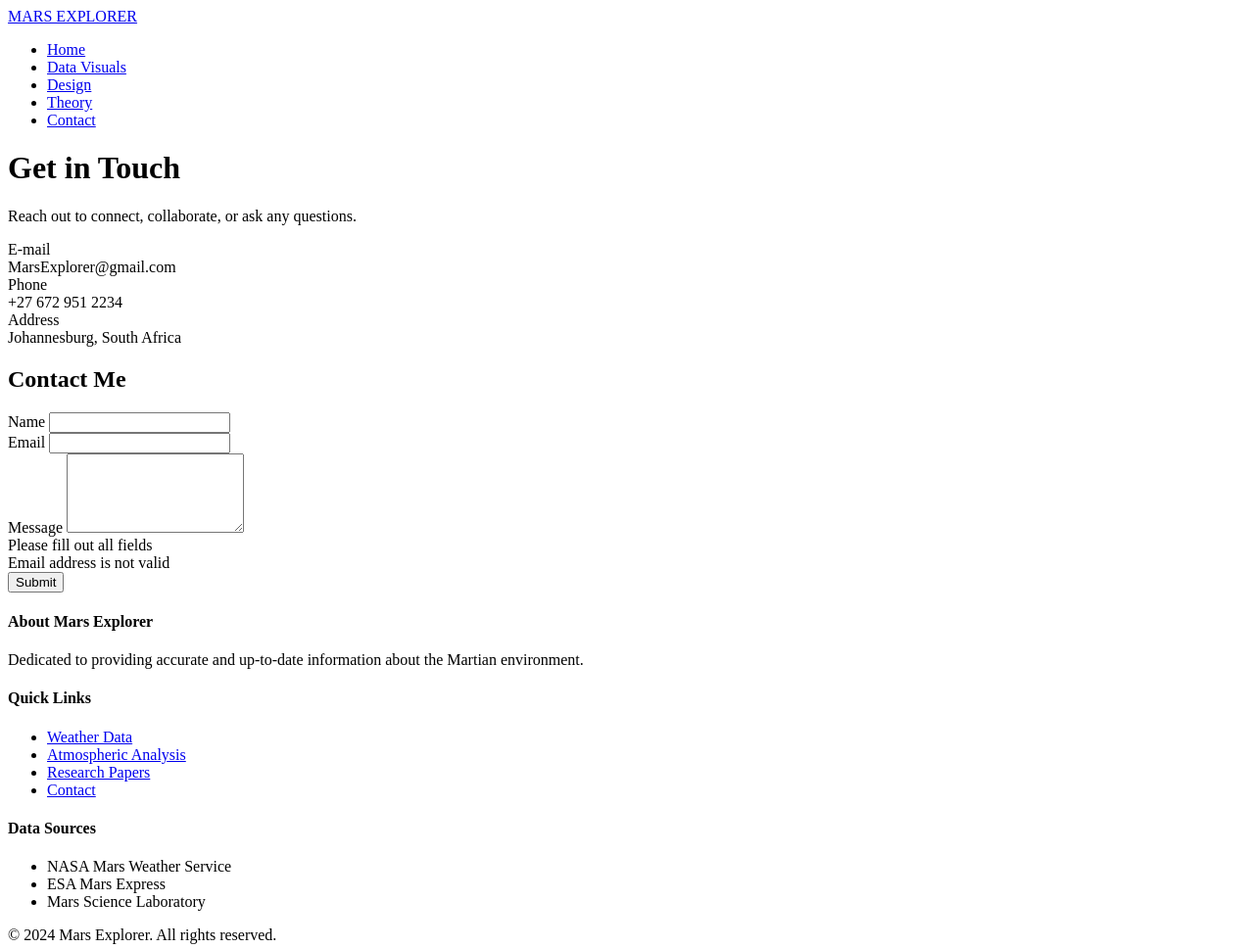
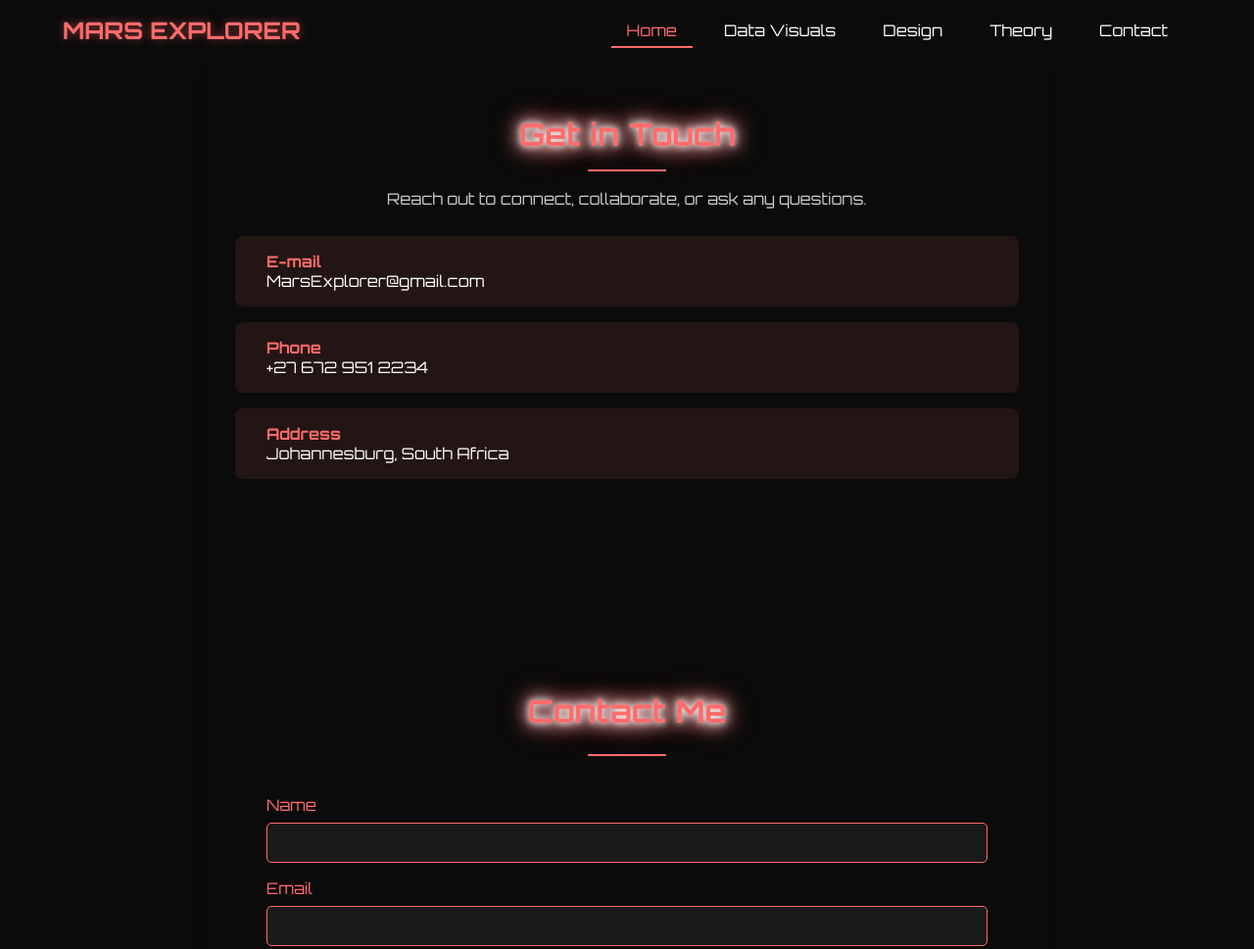
Before and after one commit to KhanyiiK/EXAM_IM, a plain HTML site: page contact.html in a window 1280 px wide. Shown: the top 969 px of the page at 98% size. Drawn offline with Linux system fonts and the light colour scheme; the site is published under a folder, as on GitHub Pages, so addresses that start at the root find nothing.

Commit message:
PUSH TWO

```diff
--- a/contact.html
+++ b/contact.html
@@ -4,8 +4,8 @@
     <meta charset="UTF-8">
     <meta name="viewport" content="width=device-width, initial-scale=1.0">
     <title>Mars Explorer</title>
-    <link rel="stylesheet" href="/style1.css">
-    <link rel="stylesheet" href="/script.js">
+    <link rel="stylesheet" href="style1.css">
+    <link rel="stylesheet" href="script.js">
     <link href="https://fonts.googleapis.com/css2?family=Orbitron:wght@400;700&family=Roboto:wght@300;400;700&display=swap" rel="stylesheet">
 </head>
 <body>
@@ -15,11 +15,11 @@
                 <a href="#" class="logo-text">MARS EXPLORER</a>
             </div>
             <ul class="nav-links">
-                <li><a href="/index.html" class="nav-link active">Home</a></li>
-                <li><a href="/datav.html" class="nav-link">Data Visuals</a></li>
-                <li><a href="/design.html" class="nav-link">Design</a></li>
-                <li><a href="/theory.html" class="nav-link">Theory</a></li>
-                <li><a href="/contact.html" class="nav-link">Contact</a></li>
+                <li><a href="index.html" class="nav-link active">Home</a></li>
+                <li><a href="datav.html" class="nav-link">Data Visuals</a></li>
+                <li><a href="design.html" class="nav-link">Design</a></li>
+                <li><a href="theory.html" class="nav-link">Theory</a></li>
+                <li><a href="contact.html" class="nav-link">Contact</a></li>
               </ul>
             <div class="nav-toggle">
                 <span></span>
```
Also changed, not shown: datav.html (+7 -7 lines), design.html (+7 -7 lines), index.html (+7 -7 lines), theory.html (+7 -7 lines).
